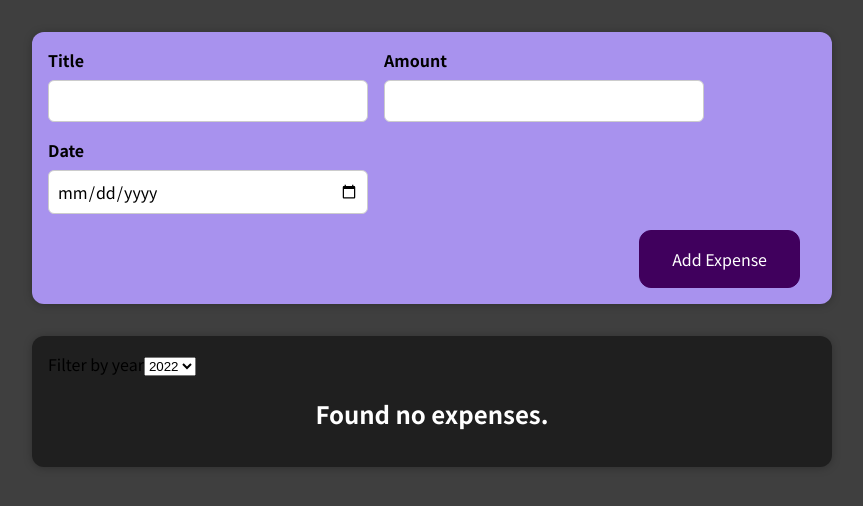
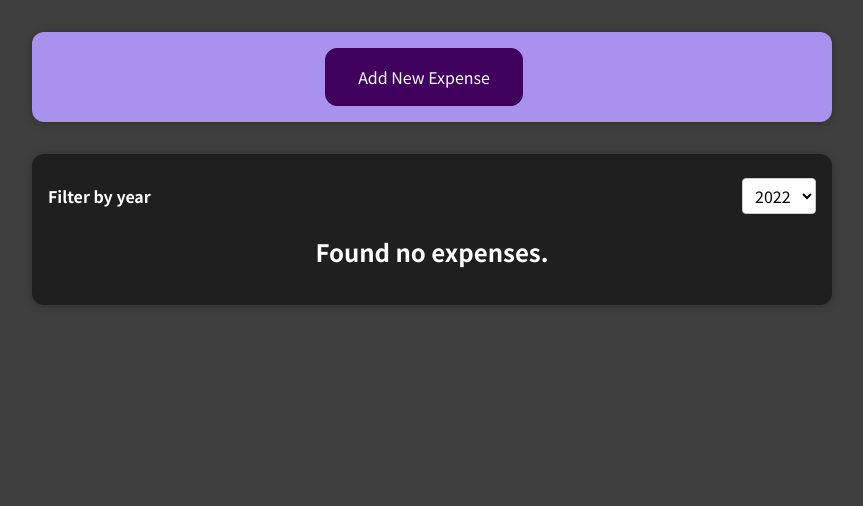
Before and after one commit to Kiran9991/React-complete-guide, a React (Create React App) app: page / in a window 1280 px wide. Shown: the top 506 px of the page, without its empty margins (208-1071 px from the left). Built offline with nearby package versions, Linux system fonts and the light colour scheme.

Commit message:
Added Conditional Rendering

```diff
--- a/src/components/Expenses/Expenses.js
+++ b/src/components/Expenses/Expenses.js
@@ -15,8 +15,6 @@ const Expenses = (props) => {
     return filteredYear === expense.date.getFullYear().toString();
   });
 
-
-
   return (
     <Card className="expenses">
       <ExpensesFilter
--- a/src/components/Expenses/ExpensesFilter.css
+++ b/src/components/Expenses/ExpensesFilter.css
@@ -0,0 +1,26 @@
+.expenses-filter {
+    margin: 0.5rem 0;
+    text-align: right;
+  }
+
+  .expenses-filter__control {
+    margin-bottom: 0.5rem;
+    display: flex;
+    justify-content: space-between;
+    align-items: center;
+  }
+
+  .expenses-filter__control label {
+    font-weight: bold;
+    color: white;
+    margin-right: 0.5rem;
+  }
+
+  .expenses-filter__control select {
+    padding: 0.25rem 0.5rem;
+    font: inherit;
+    border: 1px solid #ccc;
+    border-radius: 4px;
+    background-color: white;
+    cursor: pointer;
+  }
--- a/src/components/Expenses/ExpensesList.js
+++ b/src/components/Expenses/ExpensesList.js
@@ -9,15 +9,21 @@ const ExpensesList = (props) => {
   }
 
   if (props.items.length === 1) {
-    return props.items.map((expense) => [
+    return (
+      <ul className="expenses-list">
+        {props.items.map((expense) => [
           <ExpenseItem
             key={expense.id}
             title={expense.title}
             amount={expense.amount}
             date={expense.date}
           />,
-      <h2 className="expenses-list_fallback">Only single Expense here. Please add more...</h2>,
-    ]);
+          <h2 className="expenses-list_fallback">
+            Only single Expense here. Please add more...
+          </h2>,
+        ])}
+      </ul>
+    );
   }
 
   return (
--- a/src/components/NewExpense/ExpenseForm.js
+++ b/src/components/NewExpense/ExpenseForm.js
@@ -3,9 +3,9 @@ import React, { useState } from "react";
 import "./ExpenseForm.css";
 
 const ExpenseForm = (props) => {
-  const [enteredTitle, setEnteredTitle] = useState('');
-  const [enteredAmount, setEnteredAmount] = useState('');
-  const [enteredDate, setEnteredDate] = useState('');
+  const [enteredTitle, setEnteredTitle] = useState("");
+  const [enteredAmount, setEnteredAmount] = useState("");
+  const [enteredDate, setEnteredDate] = useState("");
   // const [userInput, setUserInput] = useState({
   //   enterTitle: "",
   //   enterAmount: "",
@@ -39,22 +39,26 @@ const ExpenseForm = (props) => {
     const expenseData = {
       title: enteredTitle,
       amount: enteredAmount,
-      date: new Date(enteredDate)
+      date: new Date(enteredDate),
     };
 
     props.onSaveExpenseDate(expenseData);
-    setEnteredTitle('');
-    setEnteredAmount('');
-    setEnteredDate('');
-  }
-
+    setEnteredTitle("");
+    setEnteredAmount("");
+    setEnteredDate("");
+  };
 
   return (
     <form onSubmit={submitHandler}>
       <div className="new-expense__controls">
         <div className="new-expense__control">
           <label>Title</label>
-          <input type="text" id="title" value={enteredTitle} onChange={titleChangeHandler} />
+          <input
+            type="text"
+            id="title"
+            value={enteredTitle}
+            onChange={titleChangeHandler}
+          />
         </div>
         <div className="new-expense__control">
           <label>Amount</label>
@@ -78,6 +82,7 @@ const ExpenseForm = (props) => {
         </div>
       </div>
       <div className="new-expense__actions">
+        <button type={'button'} onClick={props.onCancel}>Cancel</button>
         <button type="submit">Add Expense</button>
       </div>
     </form>
--- a/src/components/NewExpense/NewExpense.js
+++ b/src/components/NewExpense/NewExpense.js
@@ -1,19 +1,31 @@
-import React from "react";
+import React, { useState } from "react";
 
 import ExpenseForm from "./ExpenseForm";
 import './NewExpense.css'
 
 const NewExpense = (props) => {
+const [isEditing, setIsEditing] = useState(false);
+
     const saveExpenseDataHandler = (enteredExpenseData) => {
         const expenseData = {
             ...enteredExpenseData,
             id: Math.random().toString()
         };
         props.onAddExpense(expenseData)
+        setIsEditing(false);
+    }
+
+    const startEditingHandler = () => {
+        setIsEditing(true);
+    }
+
+    const stopEditingHandler = () => {
+        setIsEditing(false);
     }
 
     return <div className="new-expense">
-        <ExpenseForm onSaveExpenseDate={saveExpenseDataHandler}/>
+        {!isEditing && <button onClick={startEditingHandler}>Add New Expense</button>}
+        {isEditing && <ExpenseForm onSaveExpenseDate={saveExpenseDataHandler} onCancel={stopEditingHandler}/>}
     </div>
 }
 
```
Lines whose indentation alone changed are shown as unchanged.
